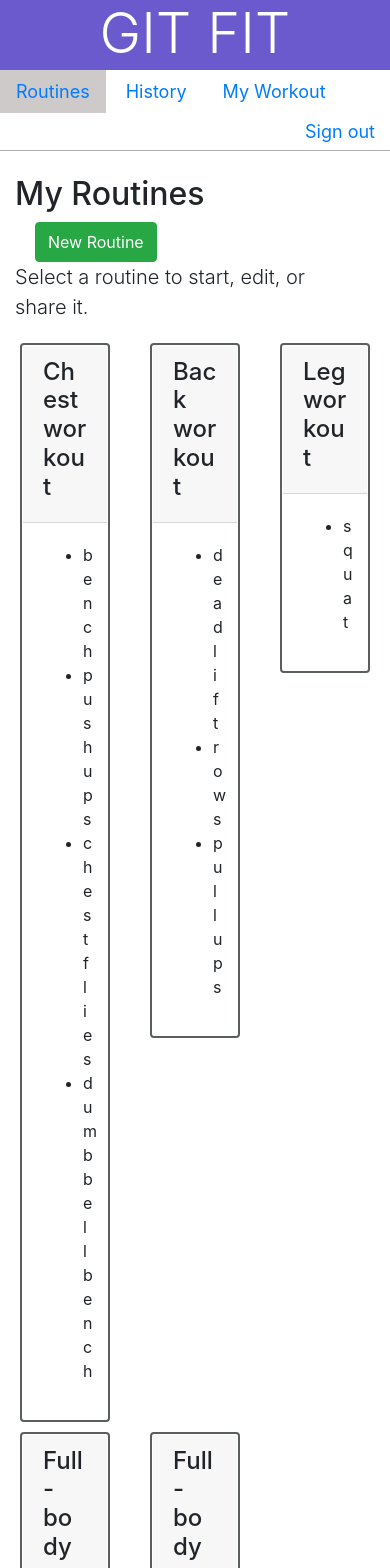
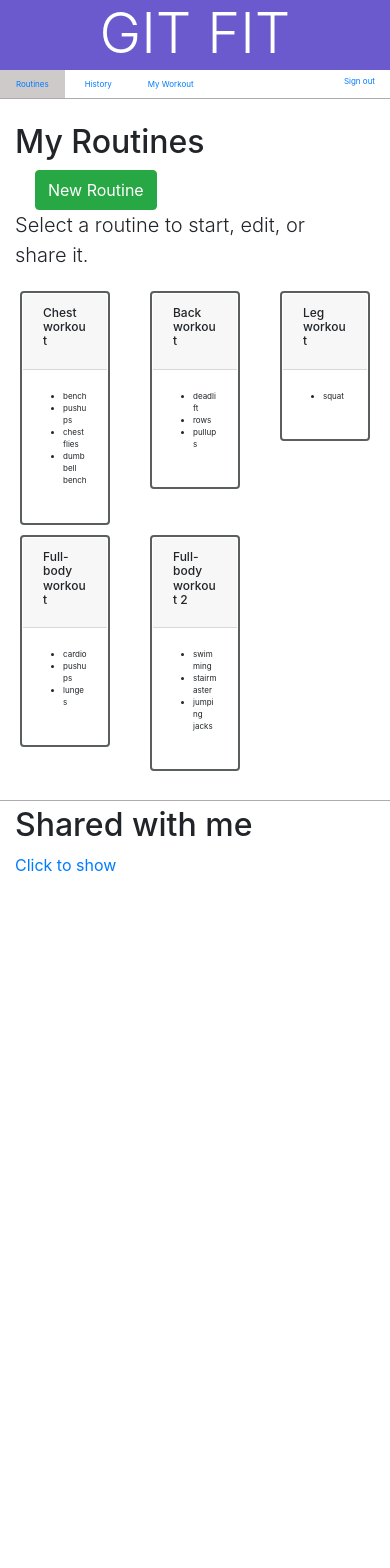
Before and after one commit to seanburtner/fitness, an Angular app in the folder fitness_app/fit/: page /routines in a window 390 px wide. Shown: the top 1568 px of the page. After the commit the page ends 877 px from the top, so only its background shows below. Built offline with nearby package versions, Linux system fonts and the light colour scheme.

Commit message:
javascript things

```diff
--- a/fitness_app/fit/src/app/login/login.component.html
+++ b/fitness_app/fit/src/app/login/login.component.html
@@ -22,7 +22,7 @@
                             </div> <!-- checkbox .// -->
                         </div> <!-- form-group// -->
                         <div class="form-group" margin="0px 100px">
-                            <button type="submit" class="btn btn-primary btn-block"> Login  </button>
+                            <button #login (mouseover)="gitFit()" (mouseleave)="restore()" type="submit" class="btn btn-primary btn-block"> Login  </button>
                         </div> <!-- form-group// -->
                     </form>
                     <p>New user? <a href="#">Register here.</a></p>
--- a/fitness_app/fit/src/app/login/login.component.ts
+++ b/fitness_app/fit/src/app/login/login.component.ts
@@ -1,4 +1,4 @@
-import { Component, OnInit } from '@angular/core';
+import { ViewChild, ElementRef, Component, OnInit } from '@angular/core';
 
 @Component({
   selector: 'app-login',
@@ -6,10 +6,17 @@ import { Component, OnInit } from '@angular/core';
   styleUrls: ['./login.component.css']
 })
 export class LoginComponent implements OnInit {
-
+  @ViewChild('login') login : ElementRef;
   constructor() { }
 
   ngOnInit(): void {
   }
 
+  gitFit() {
+    this.login.nativeElement.innerHTML = "Let's GIT FIT!"
+  }
+
+  restore() {
+    this.login.nativeElement.innerHTML = "Login"
+  }
 }
--- a/fitness_app/fit/src/app/routine-editor/routine-editor.component.html
+++ b/fitness_app/fit/src/app/routine-editor/routine-editor.component.html
@@ -32,7 +32,8 @@
                         <div class="form-group">
                             <div class="row justify-content-center align-items-center">
                                 <h5 class="col-3">Routine Name</h5>
-                                <input type="text" class="form-control col-7" name="title">
+                                <input autofocus #routineName type="text" class="form-control col-7" name="title" (blur)="nameValidation()">
+                                <small #nameError style="color: red; display: none">You must enter a routine name.</small>
                             </div>
                             <hr>
                         </div>
@@ -43,7 +44,7 @@
                 <form #routineForm="ngForm" (ngSubmit)="addToRoutine(theExercise.value)">
                     <div class="row justify-content-center">
                         <input #theExercise placeholder="Type an exercise name..." type="text" class="form-control col-4" name="exercise">
-                        <button type="submit" class="btn btn-success col-2" style="margin-left: 10px;">Add Exercise</button>
+                        <button type="submit" class="btn btn-success col-2 responsive-width" style="margin-left: 10px;">Add Exercise</button>
                     </div>
                 </form>
 
--- a/fitness_app/fit/src/app/routine-editor/routine-editor.component.ts
+++ b/fitness_app/fit/src/app/routine-editor/routine-editor.component.ts
@@ -10,6 +10,9 @@ import { Router } from '@angular/router';
 export class RoutineEditorComponent implements OnInit {
   // @ViewChild('pp') pp: ElementRef;
   @ViewChild('theExercise') theExercise: ElementRef;
+  @ViewChild('nameError') nameError: ElementRef;
+  @ViewChild('routineName') routineName: ElementRef;
+
   constructor(
     private routineEditorService: RoutineEditorService,
     private router: Router
@@ -23,23 +26,38 @@ export class RoutineEditorComponent implements OnInit {
 
   exercises = [];
 
+  // If the routine name is empty, display the error message. Otherwise, hide it. ARROW FUNCTION ERROR MESSAGES
+  nameValidation = () => {
+    var name = this.routineName.nativeElement.value;
+    var errorMessage = this.nameError.nativeElement;
+
+    if (name.length == 0) {
+      errorMessage.style.display = "inline";
+    }
+    else {
+      errorMessage.style.display = "none";
+    }
+  }
+
+  // Add exercise to exercise list DOM MANIPULATION - CLEARING THE FORM
   addToRoutine(exercise) {
     this.exercises.push(exercise);
     this.theExercise.nativeElement.value = "";
   }
 
-  saveRoutine() {
-    window.alert("Routine saved!");
-    this.router.navigate(['/routines']);
+  // Save routine and redirect to routines page ANONYMOUS FUNCTION DOM MANIPULATION
+  saveRoutine = function() {
+    var name = this.routineName.nativeElement.value;
+    if (name.length == 0) {
+      window.alert("Please enter a routine name.");
+    }
+    else {
+      window.alert("Routine saved!");
+      this.router.navigate(['/routines']);
+    }
   }
 
   ngOnInit(): void {
 
   }
-
-
-
-  /* hide() {
-    this.pp.nativeElement.innerHTML='AAAAAAAAAAAAAAAAAA';
-  } */
 }
--- a/fitness_app/fit/src/app/routines/routines.component.html
+++ b/fitness_app/fit/src/app/routines/routines.component.html
@@ -57,13 +57,15 @@
 
 <!-- Shared routines heading -->
 <div class="container">
-    <div class="row col">
-        <h2 id=sharedRoutines>Shared with me</h2>
+    <div class="row">
+        <h2 class=col id=sharedRoutines>Shared with me</h2>
     </div>
+    <a class=text-primary (click)="showSharedRoutines()">Click to show</a>
 </div>
 
+
 <!-- Iterate through list of routines. -->
-<div class="container">
+<div #shared class="container hide">
     <div class="row">
         <div class="brightness col-4" *ngFor="let routine of routines">
             <div class="card">
--- a/fitness_app/fit/src/app/routines/routines.component.ts
+++ b/fitness_app/fit/src/app/routines/routines.component.ts
@@ -1,4 +1,4 @@
-import { Component, OnInit } from '@angular/core';
+import { Component, ViewChild, OnInit, ElementRef } from '@angular/core';
 import { RoutinesService } from './routines.service';
 //import example list of routines:
 import { exampleRoutines } from '../example-routines';
@@ -9,6 +9,7 @@ import { exampleRoutines } from '../example-routines';
   styleUrls: ['./routines.component.css']
 })
 export class RoutinesComponent implements OnInit {
+  @ViewChild('shared') shared: ElementRef;
   routines = exampleRoutines;
 
   // Use the below when we eventually retrieve routines from the server
@@ -19,4 +20,8 @@ export class RoutinesComponent implements OnInit {
   ngOnInit(): void {
   }
 
+  showSharedRoutines() {
+    this.shared.nativeElement.style.display = "block";
+  }
+
 }
--- a/fitness_app/fit/src/styles.css
+++ b/fitness_app/fit/src/styles.css
@@ -5,6 +5,10 @@
 .card {
     margin: 5px;
     padding: 1px
+}
+
+.card-body {
+    padding-left: 0px;
 }
 
 /* Spacing tabs on nav bar */
@@ -37,3 +41,36 @@
 .inline {
     display: inline;
 }
+
+@media screen and (max-width:768px) {
+    h5 {
+        font-size: 10px;
+    }
+
+    h4 {
+        font-size: 18px;
+    }
+
+    li {
+        font-size: 10px;
+    }
+}
+
+
+@media screen and (max-width:500px) {
+    h5 {
+        font-size: 8px;
+    }
+
+    h4 {
+        font-size: 12px;
+    }
+
+    li {
+        font-size: 8px;
+    }
+}
+
+.responsive-width {
+    font-size: 1.2vw;
+}
```
Also changed, not shown: fitness_app/fit/src/app/routines/routines.component.css (line endings or trailing spaces).
